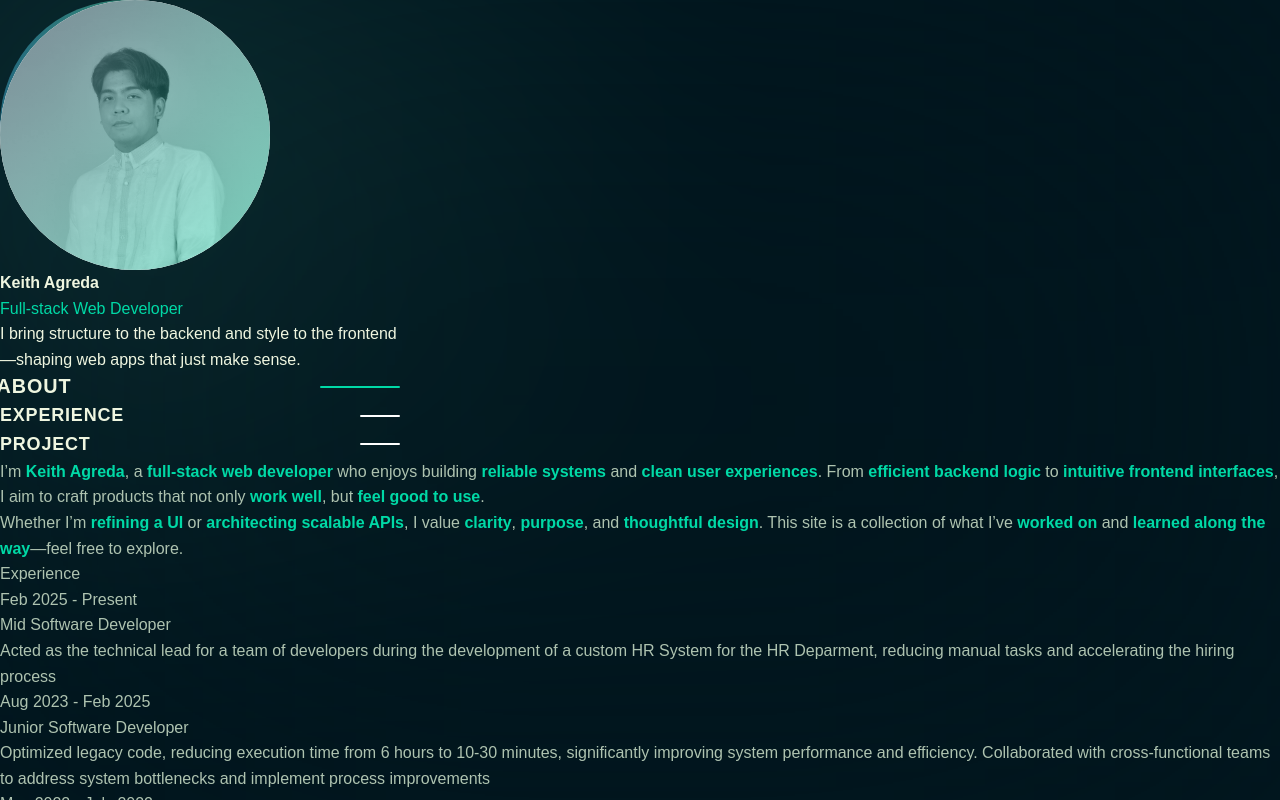
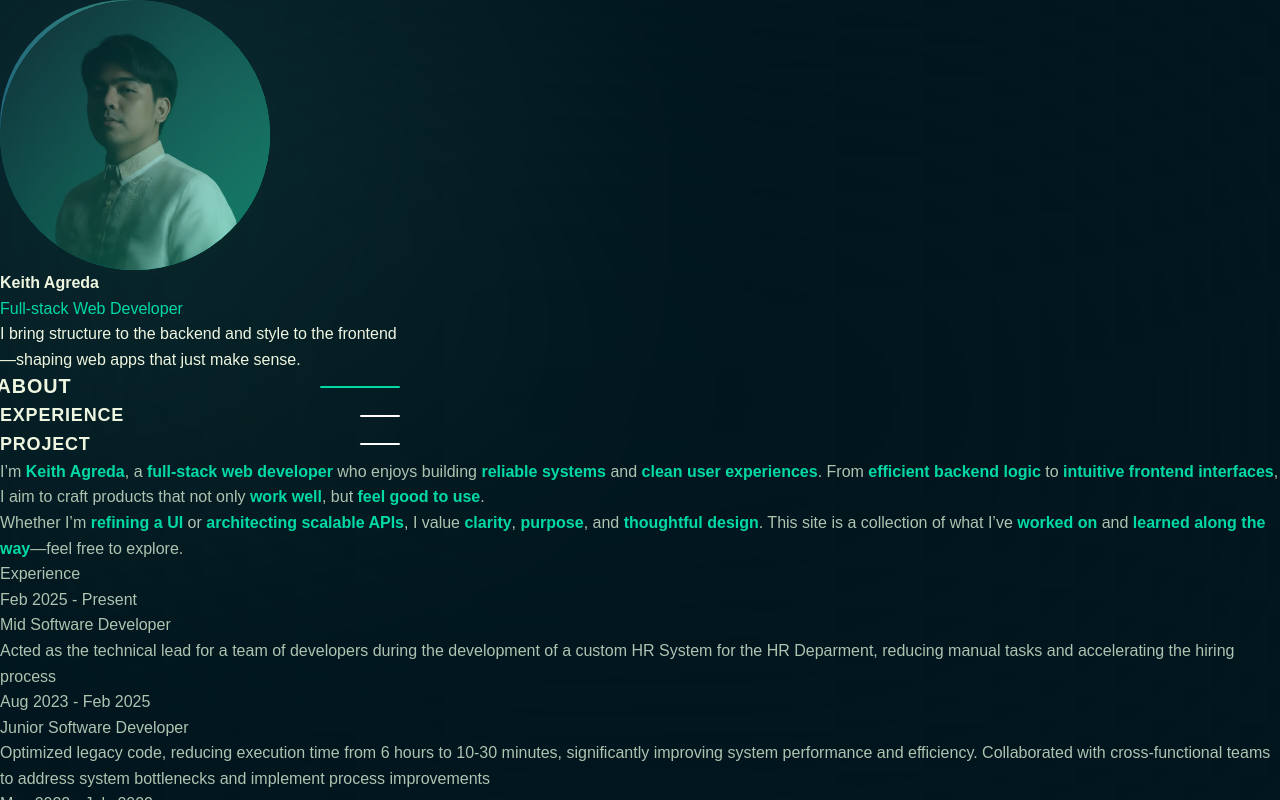
Before and after one commit to keithagreda/kagreda, a Next.js app in the folder keithagreda/: page / in a window 1280 px wide. Built offline with nearby package versions, Linux system fonts and the light colour scheme.

Commit message:
change image to ai

```diff
--- a/keithagreda/src/app/profile-details/page.module.css
+++ b/keithagreda/src/app/profile-details/page.module.css
@@ -7,10 +7,16 @@
 }
 
 .circle {
-  background-color: var(--white);
+  background: linear-gradient(
+    135deg,
+    rgba(1, 22, 30, 1) 0%,
+    rgba(18, 69, 89, 1) 10%,
+    rgba(0, 217, 166, 1) 100%
+  );
   width: 270px;
   height: 270px;
   border-radius: 50vw;
+  overflow: hidden;
 }
 
 .basicDetails ul li {
@@ -29,7 +35,7 @@
 
 .imageCircle {
   border-radius: 50vw;
-  filter: grayscale(1);
+  /* filter: grayscale(1); */
 }
 
 .imageCircle:hover {
```
Also changed, not shown: keithagreda/src/app/profile-details/keith-agreda-picture.webp.
